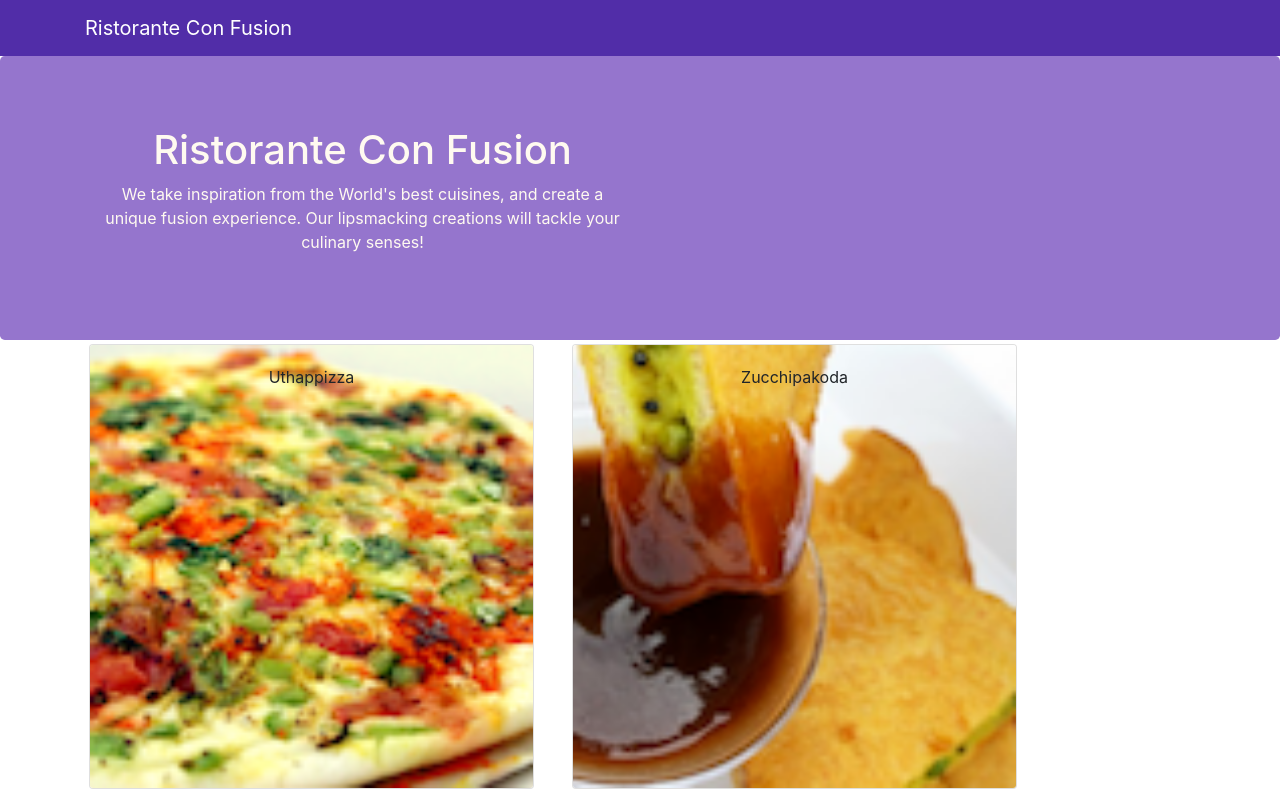
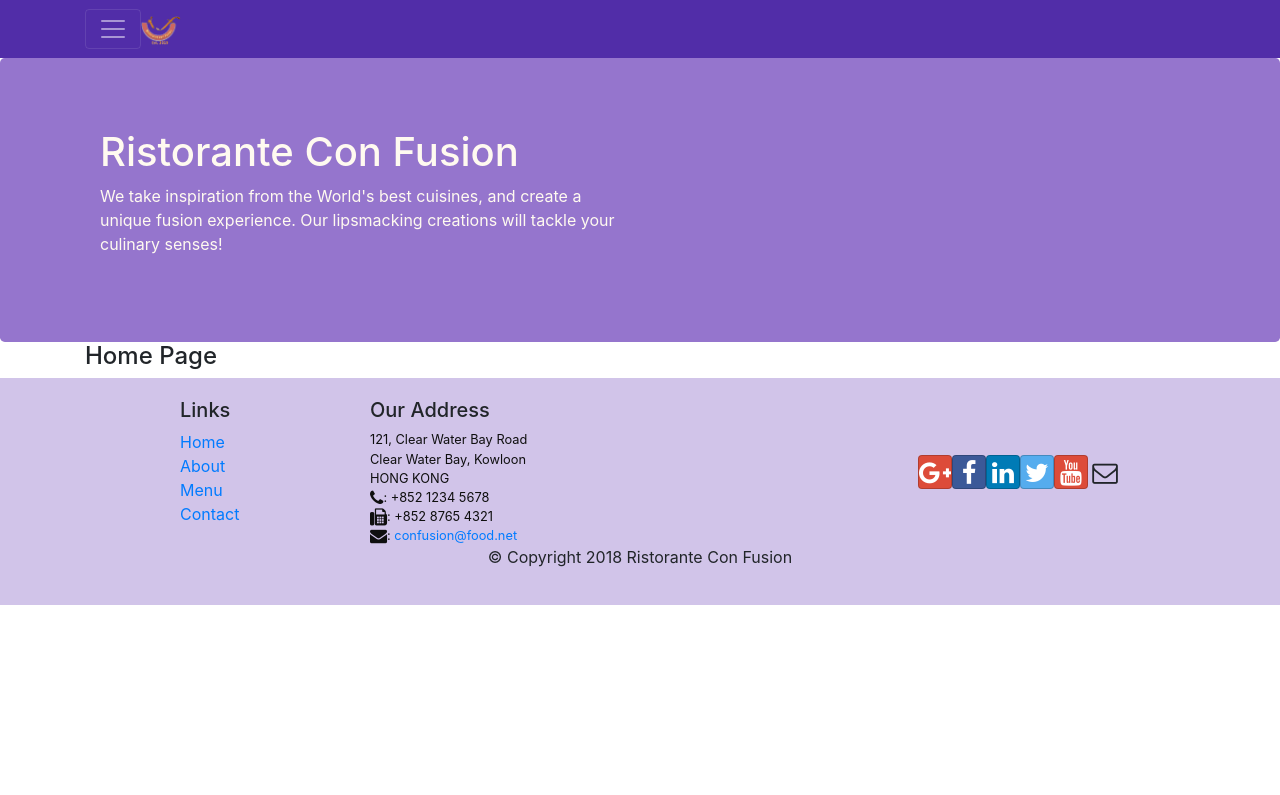
Before and after one commit to Thilakmani-works/Reactjs, a React (Create React App) app: page /home in a window 1280 px wide. Shown: the top 795 px of the page. Built offline with nearby package versions, Linux system fonts and the light colour scheme.

Commit message:
React router dom for navigation in app

```diff
--- a/package.json
+++ b/package.json
@@ -12,11 +12,12 @@
     "react": "^16.13.1",
     "react-dom": "^16.13.1",
     "react-popper": "^2.2.3",
+    "react-router-dom": "^5.2.0",
     "react-scripts": "3.4.1",
     "reactstrap": "^8.4.1"
   },
   "scripts": {
-    "start": "react-scripts start",
+    "start": "PORT=8000 react-scripts start",
     "build": "react-scripts build",
     "test": "react-scripts test",
     "eject": "react-scripts eject"
--- a/src/App.css
+++ b/src/App.css
@@ -1,17 +1,4 @@
-.App {
-  text-align: center;
-}
 
-.App-header {
-  background-color: #282c34;
-  min-height: 100vh;
-  display: flex;
-  flex-direction: column;
-  align-items: center;
-  justify-content: center;
-  font-size: calc(10px + 2vmin);
-  color: white;
-}
 .row-header
 {
   margin: 0px auto;
--- a/src/App.js
+++ b/src/App.js
@@ -1,13 +1,16 @@
 import React, { Component } from 'react';
 import Main from './components/MainComponent';
 import './App.css';
+import {BrowserRouter} from 'react-router-dom';
 class App extends Component{
   render()
   {
     return (
-      <div className="App">
-  <Main/>
+      <BrowserRouter>
+      <div>
+      <Main />
       </div>
+      </BrowserRouter>
     );
   }
 
--- a/src/components/FooterComponent.js
+++ b/src/components/FooterComponent.js
@@ -1,5 +1,5 @@
 import React from 'react';
-
+import {Link} from 'react-router-dom';
 function Footer(props) {
     return(
     <div className="footer">
@@ -8,10 +8,10 @@
                 <div className="col-4 offset-1 col-sm-2">
                     <h5>Links</h5>
                     <ul className="list-unstyled">
-                        <li><a href="#">Home</a></li>
-                        <li><a href="#">About</a></li>
-                        <li><a href="#">Menu</a></li>
-                        <li><a href="contactus.html">Contact</a></li>
+                        <li><Link to="/home">Home</Link></li>
+                        <li><Link to="/aboutus">About</Link></li>
+                        <li><Link to="/menu">Menu</Link></li>
+                        <li><Link to="/contactus">Contact</Link></li>
                     </ul>
                 </div>
                 <div className="col-7 col-sm-5">
--- a/src/components/HeaderComponent.js
+++ b/src/components/HeaderComponent.js
@@ -1,15 +1,47 @@
 import React,{Component} from 'react';
-import {Navbar,NavbarBrand,Jumbotron} from 'reactstrap';
-
+import {Navbar,NavbarBrand,Nav,NavbarToggler,Collapse,NavItem,Jumbotron} from 'reactstrap';
+import {NavLink} from 'react-router-dom';
 
 class Header extends Component{
+    constructor(props)
+    {
+        super(props);
+        this.state = {
+            isNavOpen:false
+        };
+        this.toggleNav = this.toggleNav.bind(this);
+    }
+    toggleNav(){
+        this.setState({
+            isNavOpen:!this.state.isNavOpen
+        })
+    }
     render()
     {
         return (
             <React.Fragment>
-                <Navbar dark>
+                <Navbar dark expanded="md">
                     <div className="container">
-                        <NavbarBrand href="/">Ristorante Con Fusion</NavbarBrand>
+                        <NavbarToggler onClick={this.toggleNav} />
+                        <NavbarBrand className="mr-auto" href="/">
+                            <img src="assets/images/logo.png" height="30" width="40" alt="Ristorante Con Fusion"/>
+                            </NavbarBrand>
+                            <Collapse isOpen ={this.state.isNavOpen} navbar>
+                            <Nav navbar>
+                                <NavItem>
+                                    <NavLink className="nav-link" to="/home"><span className="fa fa-home fa-lg"></span> Home</NavLink>
+                                </NavItem>
+                                <NavItem>
+                                <NavItem>
+                                    <NavLink className="nav-link" to="/aboutus"><span className="fa fa-info fa-lg"></span> About us</NavLink>
+                                </NavItem>
+                                    <NavLink className="nav-link" to="/menu"><span className="fa fa-list fa-lg"></span> Menu</NavLink>
+                                </NavItem>
+                                <NavItem>
+                                    <NavLink className="nav-link" to="/contactus"><span className="fa fa-address-card fa-lg"></span> Contact Us</NavLink>
+                                </NavItem>
+                            </Nav>
+                            </Collapse>
                     </div>
                 </Navbar>
                 <Jumbotron>
--- /dev/null
+++ b/src/components/HomeComponent.js
@@ -0,0 +1,11 @@
+import React from 'react';
+function Home(props)
+{
+    return(
+        <div className="container">
+            <h4>Home Page</h4>
+        </div>
+    );
+}
+
+export default Home;
--- a/src/components/MainComponent.js
+++ b/src/components/MainComponent.js
@@ -1,11 +1,10 @@
 import React, { Component } from 'react';
-import {Navbar, NavbarBrand} from 'reactstrap';
 import Menu from './MenuComponent';
-import Dishdetail from './DishdetailComponent';
 import Header from './HeaderComponent';
+import Home from './HomeComponent';
 import Footer from './FooterComponent'
 import { DISHES } from '../shared/dishes';
-
+import {Switch,Route,Redirect} from 'react-router-dom';
 class Main extends Component{
   constructor(props)
   {
@@ -21,12 +20,20 @@
   }
   render()
   {
+    const HomePage = () =>{
+      return(
+        <Home />
+      );
+    }
     return (
       <div>
         <Header />
-  <Menu dishes={this.state.dishes} onClick = {(dishId) => this.onDishSelect(dishId)} />
-   <Dishdetail dish={this.state.dishes.filter((dish) => dish.id === this.state.selectedDish)[0]} />
-      <Footer />
+ <Switch>
+   <Route path="/home" component={HomePage} />
+   <Route exact path="/menu" component={() => <Menu dishes ={this.state.dishes}/>}/>
+   <Redirect to="/home" />
+ </Switch>
+    <Footer />
       </div>
     );
   }
```
Also changed, not shown: 1 other file (tests, documents, lock files or other folders).
